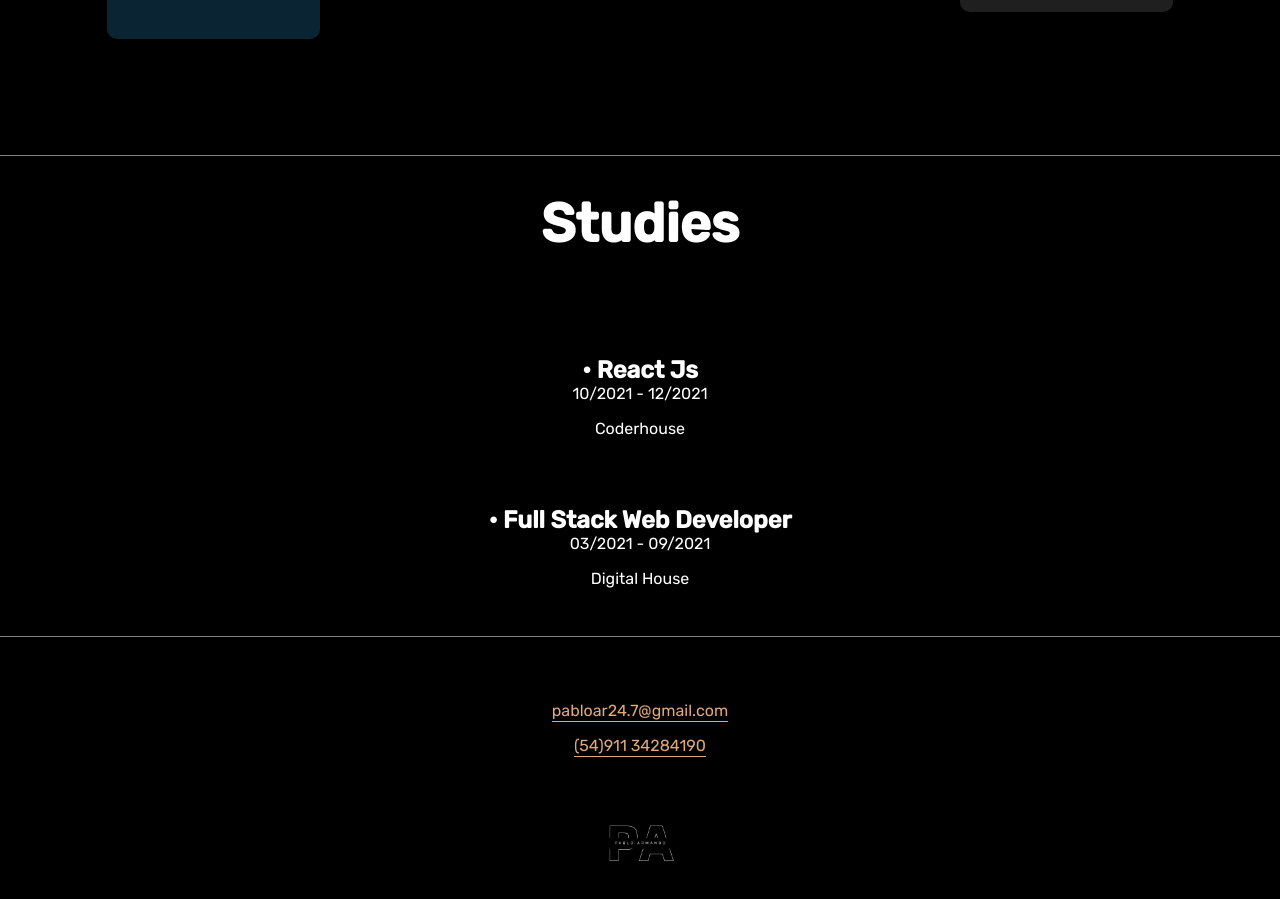
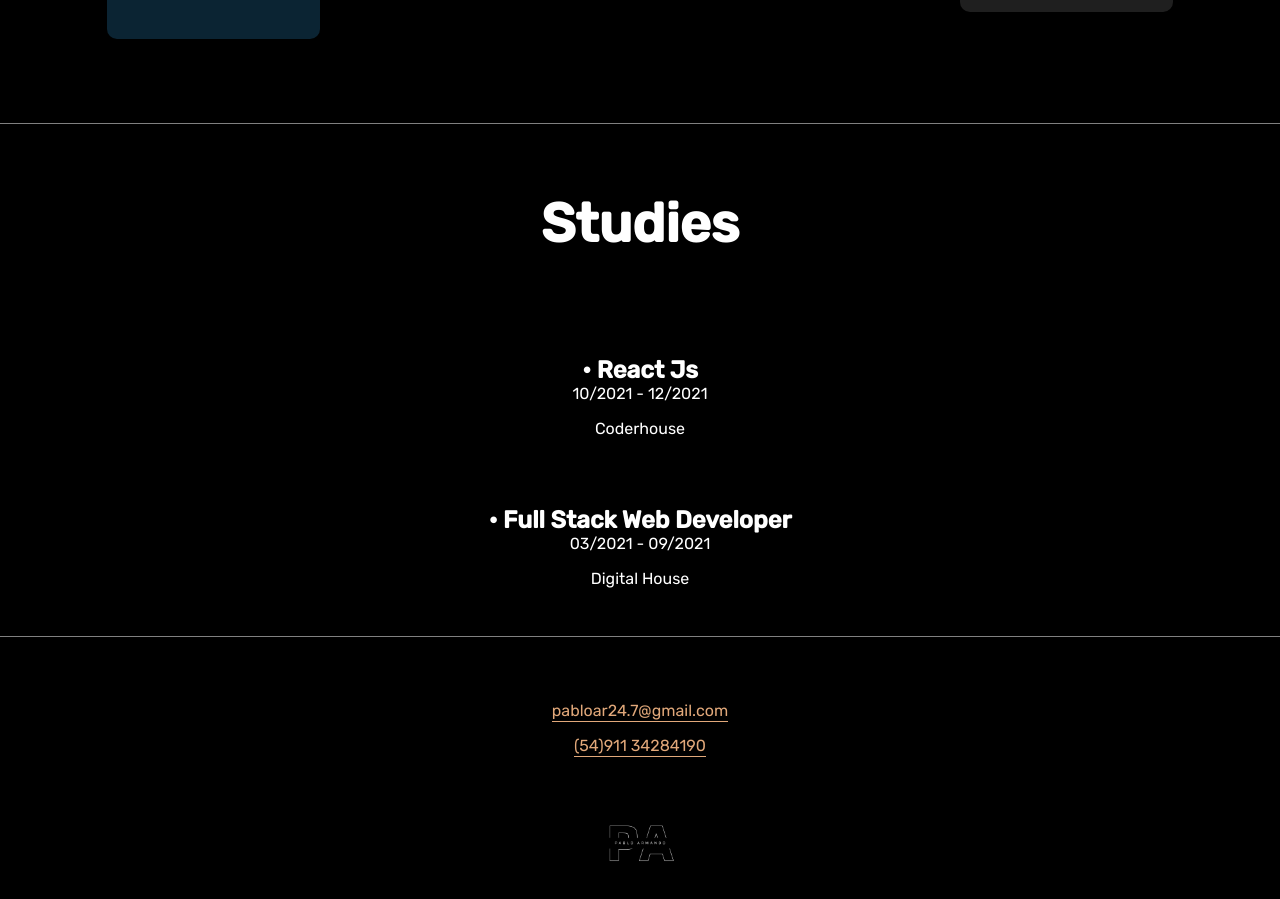
Before and after one commit to Pablito-1988/pablo-armando, a React (Create React App) app: page / in a window 1280 px wide. Shown: the part 1820-2719 px from the top of the page. Built offline with nearby package versions, Linux system fonts and the light colour scheme; grey boxes are pictures that could not be loaded.

Commit message:
change margin for padding on courses

```diff
--- a/src/Components/Home/Courses/Courses.css
+++ b/src/Components/Home/Courses/Courses.css
@@ -4,7 +4,7 @@
     align-items: center;
     justify-content: center;
     width: 100%;
-    margin-top: 2rem;
+    padding-top: 2rem;
 
     border-top: 1px solid grey;
 }
```
